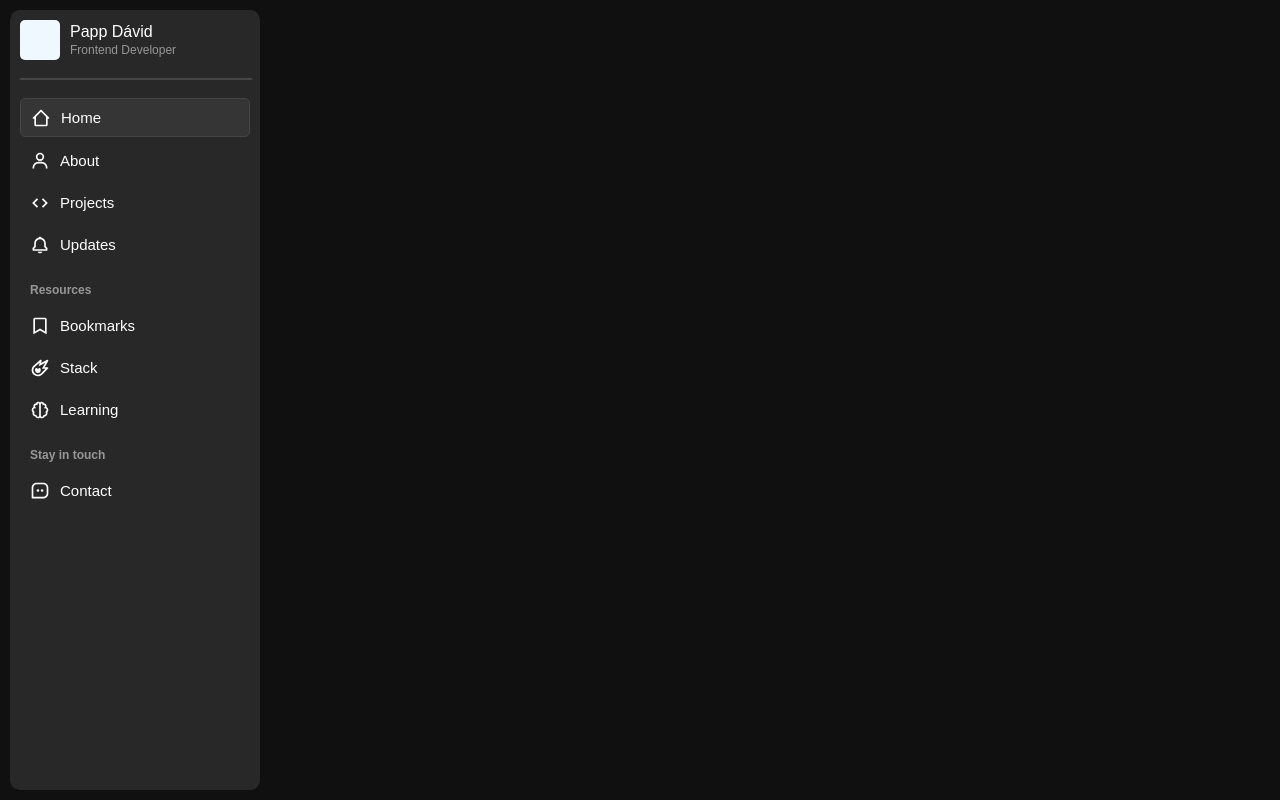
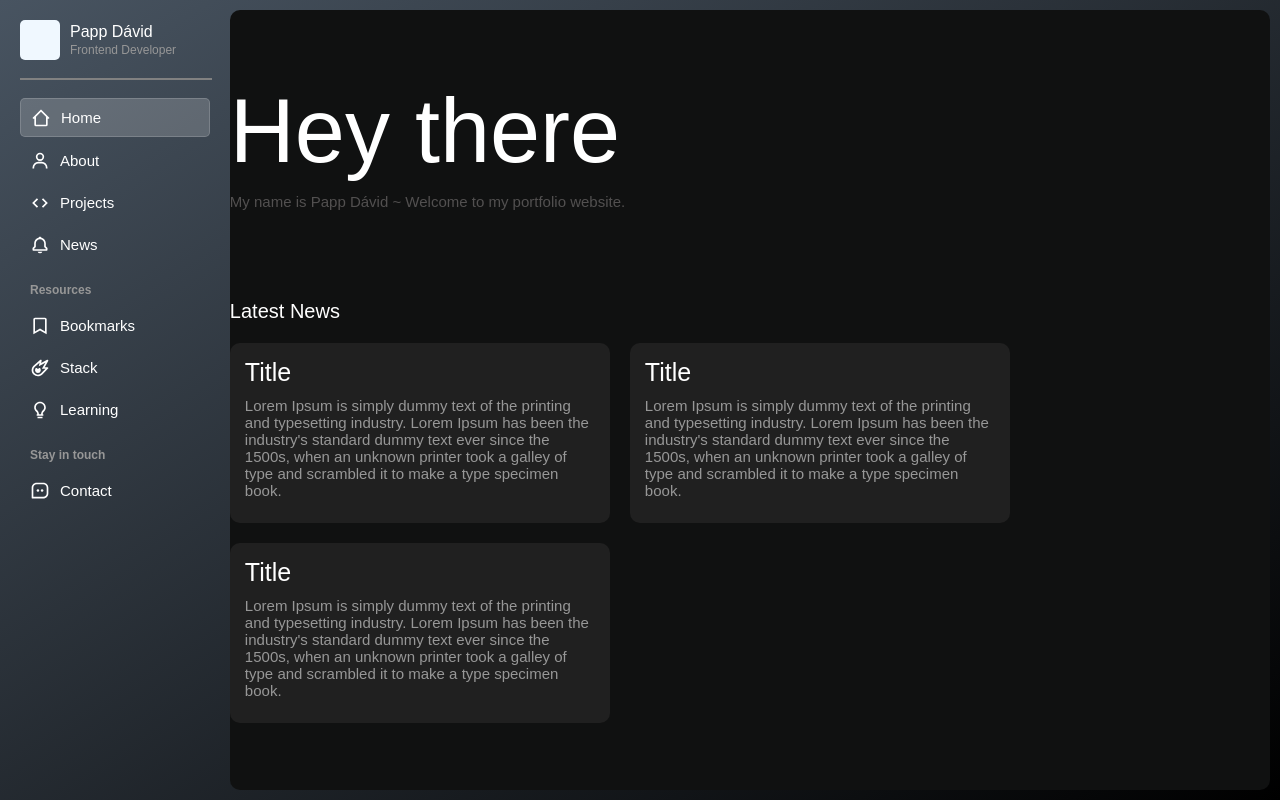
Before and after one commit to impappdavid/portfolio, a SvelteKit app: page / in a window 1280 px wide. Built offline with nearby package versions, Linux system fonts and the light colour scheme.

Commit message:
Home page

```diff
--- a/src/routes/+layout.svelte
+++ b/src/routes/+layout.svelte
@@ -23,6 +23,7 @@ import './styles.css';
 		flex: 1;
 		display: flex;
 		padding: 10px;
+		gap: 10px;
 		width: 100%;
 		margin: 0 auto;
 		box-sizing: border-box;
--- a/src/routes/+page.svelte
+++ b/src/routes/+page.svelte
@@ -4,15 +4,132 @@
 </script>
 
 <svelte:head>
-	<title>Papp Dávid</title>
+	<title>Papp Dávid - Home</title>
 	<meta name="description" content="Svelte demo app" />
 </svelte:head>
 
 <main>
+	<div class="content">
+		<div class="welcome">
+			<div class="title">Hey there</div>
+			<div class="altTitle">My name is Papp Dávid ~ Welcome to my portfolio website.</div>
+		</div>
+		<div class="latestNews">
+			<div class="bigTitle">Latest News</div>
+			<div class="boxContainer">
+				<div class="newsBox">
+					<div class="newsTitle">Title</div>
+					<div class="newsContent">Lorem Ipsum is simply dummy text of the printing and typesetting industry. Lorem Ipsum has been the industry's standard dummy text ever since the 1500s, when an unknown printer took a galley of type and scrambled it to make a type specimen book.</div>
+				</div>
+				<div class="newsBox">
+					<div class="newsTitle">Title</div>
+					<div class="newsContent">Lorem Ipsum is simply dummy text of the printing and typesetting industry. Lorem Ipsum has been the industry's standard dummy text ever since the 1500s, when an unknown printer took a galley of type and scrambled it to make a type specimen book.</div>
+				</div>
+				<div class="newsBox">
+					<div class="newsTitle">Title</div>
+					<div class="newsContent">Lorem Ipsum is simply dummy text of the printing and typesetting industry. Lorem Ipsum has been the industry's standard dummy text ever since the 1500s, when an unknown printer took a galley of type and scrambled it to make a type specimen book.</div>
+				</div>
+			</div>
+		</div>
+		<div class="learningNow">
+			<div class="bigTitle">Learning Now</div>
+			<div class="boxContainer">
+				<div class="learnBox">
+					<div class="littleBox">
+						<svg xmlns="http://www.w3.org/2000/svg" width="50" height="50" viewBox="0 0 24 24"><g fill="none" stroke="white" stroke-linecap="round" stroke-linejoin="round" stroke-width="1.5" color="white"><path d="M16.769 3H8.23c-2.163 0-3.245 0-3.84.709s-.421 1.794-.077 3.965l1.375 8.661c.297 1.87.727 2.431 2.493 3.121l2.894 1.131c.704.275 1.056.413 1.424.413s.72-.138 1.424-.413l2.894-1.13c1.766-.69 2.196-1.251 2.493-3.122l1.375-8.661c.344-2.17.517-3.256-.078-3.965C20.015 3 18.933 3 16.769 3"/><path d="M15.5 8h-4.973c-.908 0-1.091.189-1.01 1.093l.181 2.007c.07.762.244.914 1.01.914h3.155c.925 0 1.109.194 1.008 1.112l-.17 1.536c-.068.618-.087.642-.681.842l-1.235.415c-.323.108-.328.108-.651 0l-1.374-.462c-.37-.124-.493-.275-.56-.645"/></g></svg>
+					</div>
+				</div>
+			</div>
+		</div>
+	</div>
 
 </main>
 
 
 <style>
+	main{
+		width: 100%;
+		min-height: 95vh;
+		background-color: #101111;
+		border-radius: 10px;
+		display: flex;
+		justify-content: center;
+		overflow-y:hidden;
+	}
+	.content{
+		width: 1200px;
+		height: 200px;
+		margin-top: 70px;
+		display: flex;
+		flex-direction: column;
+		gap:70px;
+	}
+	.welcome{
+		display: flex;
+		flex-direction: column;
+		gap: 10px;
+	}
+	.title{
+		font-size: 90px;
+		color: white;
+	}
+	.altTitle{
+		font-size: 15px;
+		color: rgb(82, 80, 80);
+	}
+	.latestNews{
+		margin-top: 20px;
+	}
+	.bigTitle{
+		font-size: 20px;
+		color: white;
+	}
+	.boxContainer{
+		display: flex;
+		flex-wrap: wrap;
+		gap: 20px;
+		margin-top: 20px;
+	}
+	.newsBox{
+		width: 350px;
+		height: 150px;
+		background-color: rgb(32, 32, 32);
+		border-radius: 10px;
+		padding: 15px;
+		display: flex;
+		flex-direction: column;
+		gap: 10px;
 
+	}
+	.learnBox{
+		width: 200px;
+		height: 200px;
+		background-color: rgb(32, 32, 32);
+		border-radius: 10px;
+		display: flex;
+		align-items: center;
+		justify-content: center;
+	}
+	.newsTitle{
+		font-size: 25px;
+		color: white;
+	}
+	.newsContent{
+		font-size: 15px;
+		color: #979797;
+	}
+	.littleBox{
+		background-color: #f06529;
+		border-radius: 10px;
+		width: 100px;
+		height: 100px;
+		display: flex;
+		align-items: center;
+		justify-content: center;
+		transition: all 1s;
+	}
+	.learnBox:hover .littleBox{
+		cursor: pointer;
+		transform: rotate(360deg);
+	}
 </style>
--- a/src/routes/Sidebar.svelte
+++ b/src/routes/Sidebar.svelte
@@ -26,7 +26,7 @@
             </div>
             <div class="link">
                 <svg xmlns="http://www.w3.org/2000/svg" width="20" height="20" viewBox="0 0 24 24"><path fill="white" d="M19 13.586V10c0-3.217-2.185-5.927-5.145-6.742C13.562 2.52 12.846 2 12 2s-1.562.52-1.855 1.258C7.185 4.074 5 6.783 5 10v3.586l-1.707 1.707A.996.996 0 0 0 3 16v2a1 1 0 0 0 1 1h16a1 1 0 0 0 1-1v-2a.996.996 0 0 0-.293-.707zM19 17H5v-.586l1.707-1.707A.996.996 0 0 0 7 14v-4c0-2.757 2.243-5 5-5s5 2.243 5 5v4c0 .266.105.52.293.707L19 16.414zm-7 5a2.98 2.98 0 0 0 2.818-2H9.182A2.98 2.98 0 0 0 12 22"/></svg>
-                Updates
+                News
             </div>
         </div>
         <div class="resources">Resources</div>
@@ -41,7 +41,7 @@
                 Stack
             </div>
             <div class="link">
-                <svg xmlns="http://www.w3.org/2000/svg" width="20" height="20" viewBox="0 0 24 24"><path fill="white" d="M19.864 8.465a3.505 3.505 0 0 0-3.03-4.449A3.005 3.005 0 0 0 14 2a2.98 2.98 0 0 0-2 .78A2.98 2.98 0 0 0 10 2c-1.301 0-2.41.831-2.825 2.015a3.505 3.505 0 0 0-3.039 4.45A4.028 4.028 0 0 0 2 12c0 1.075.428 2.086 1.172 2.832A4.067 4.067 0 0 0 3 16c0 1.957 1.412 3.59 3.306 3.934A3.515 3.515 0 0 0 9.5 22c.979 0 1.864-.407 2.5-1.059A3.484 3.484 0 0 0 14.5 22a3.51 3.51 0 0 0 3.19-2.06a4.006 4.006 0 0 0 3.138-5.108A4.003 4.003 0 0 0 22 12a4.028 4.028 0 0 0-2.136-3.535M9.5 20c-.711 0-1.33-.504-1.47-1.198L7.818 18H7c-1.103 0-2-.897-2-2c0-.352.085-.682.253-.981l.456-.816l-.784-.51A2.019 2.019 0 0 1 4 12c0-.977.723-1.824 1.682-1.972l1.693-.26l-1.059-1.346a1.502 1.502 0 0 1 1.498-2.39L9 6.207V5a1 1 0 0 1 2 0v13.5c0 .827-.673 1.5-1.5 1.5m9.575-6.308l-.784.51l.456.816c.168.3.253.63.253.982c0 1.103-.897 2-2.05 2h-.818l-.162.802A1.502 1.502 0 0 1 14.5 20c-.827 0-1.5-.673-1.5-1.5V5c0-.552.448-1 1-1s1 .448 1 1.05v1.207l1.186-.225a1.502 1.502 0 0 1 1.498 2.39l-1.059 1.347l1.693.26A2.002 2.002 0 0 1 20 12c0 .683-.346 1.315-.925 1.692"/></svg>
+                <svg xmlns="http://www.w3.org/2000/svg" width="20" height="20" viewBox="0 0 24 24"><path fill="white" d="M9 20h6v2H9zm7.906-6.288C17.936 12.506 19 11.259 19 9c0-3.859-3.141-7-7-7S5 5.141 5 9c0 2.285 1.067 3.528 2.101 4.73c.358.418.729.851 1.084 1.349c.144.206.38.996.591 1.921H8v2h8v-2h-.774c.213-.927.45-1.719.593-1.925c.352-.503.726-.94 1.087-1.363m-2.724.213c-.434.617-.796 2.075-1.006 3.075h-2.351c-.209-1.002-.572-2.463-1.011-3.08a20.502 20.502 0 0 0-1.196-1.492C7.644 11.294 7 10.544 7 9c0-2.757 2.243-5 5-5s5 2.243 5 5c0 1.521-.643 2.274-1.615 3.413c-.373.438-.796.933-1.203 1.512"/></svg>
                 Learning
             </div>
 
@@ -61,7 +61,6 @@
 section{
     width: 230px;
     min-height: 95vh;
-    background-color: #282829;
     border-radius: 10px;
     padding: 10px;
     display: flex;
@@ -97,7 +96,7 @@ section{
 }
 hr{
     width: 100%;
-    border: 1px solid rgb(70, 70, 70);
+    border: 1px solid rgb(129, 129, 129);
 }
 .pages{
     display: flex;
@@ -117,7 +116,7 @@ hr{
 }
 .link:hover{
     cursor: pointer;
-    background-color: #353535;
+    background-color: #ffffff11;
 }
 .activelink{
     height: 37px;
@@ -128,8 +127,8 @@ hr{
     border-radius: 5px;
     color: white;
     transition: all .5s;
-    background-color: #353535;
-    border: 1px solid #444444;
+    background-color: #ffffff2f;
+    border: 1px solid #ffffff2a;
 }
 .resources{
     font-size: 12px;
--- a/src/routes/styles.css
+++ b/src/routes/styles.css
@@ -19,7 +19,7 @@
 body {
 	min-height: 100vh;
 	margin: 0;
-	background: #101011;
+	background: linear-gradient(328deg, rgba(0,0,0,1) 0%, rgba(72,84,97,1) 100%);
     background-size: 400% 400%;
 
     -webkit-animation: AnimationName 30s ease infinite;
```
